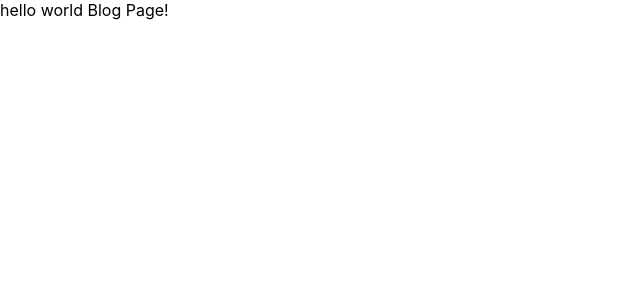
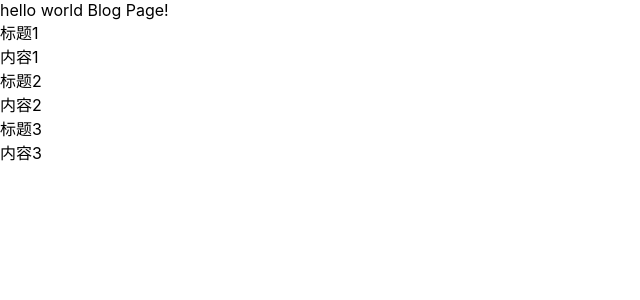
Before and after one commit to dingyongcheng2016/next-demo-app, a Next.js app: page /blog in a window 1280 px wide. Shown: the top 300 px of the page, without its empty margins (0-640 px from the left). Built offline with nearby package versions, Linux system fonts and the light colour scheme.

Commit message:
ffix:: 接口调试

```diff
--- a/package.json
+++ b/package.json
@@ -10,12 +10,14 @@
   },
   "dependencies": {
     "axios": "^0.26.1",
+    "lodash": "^4.17.21",
     "next": "12.1.0",
     "next-with-less": "^2.0.5",
     "react": "17.0.2",
     "react-dom": "17.0.2"
   },
   "devDependencies": {
+    "@types/lodash": "^4.14.180",
     "@types/node": "17.0.23",
     "@types/react": "17.0.42",
     "eslint": "8.11.0",
--- a/pages/api/blog.ts
+++ b/pages/api/blog.ts
@@ -4,7 +4,7 @@ import type { NextApiRequest, NextApiResponse } from 'next'
 interface BlogIf{
     id: string,
     title: string,
-    contex: string
+    context: string
 }
 
 type Data = {
@@ -19,17 +19,17 @@ export default function handler(
     {
         id: '1',
         title: '标题1',
-        contex: '内容1'
+        context: '内容1'
     },
     {
         id: '2',
         title: '标题2',
-        contex: '内容2'
+        context: '内容2'
     },
     {
         id: '3',
         title: '标题3',
-        contex: '内容3'
+        context: '内容3'
     }
   ] })
 }
--- a/pages/blog/index.tsx
+++ b/pages/blog/index.tsx
@@ -1,8 +1,11 @@
 import type { NextPage } from 'next';
 import Head from 'next/head';
 import fetch from '@/utils/request';
+import _ from 'lodash';
 
-const Blog: NextPage =()=>{
+const Blog: NextPage =(props)=>{
+    const { posts=[] } = props;
+    console.log('posts', posts)
     return (
         <div>
             <Head>
@@ -11,6 +14,18 @@ const Blog: NextPage =()=>{
                 <link rel="icon" href="/favicon.ico" />
             </Head>
             <div>hello world Blog Page! </div>
+            <div>
+              {
+                _.map(_.get(posts, 'list', []), item=>{
+                  return(
+                    <div key={item.id}>
+                      <div>{item.title}</div>
+                      <div>{item.context}</div>
+                    </div>
+                  )
+                })
+              }
+            </div>
         </div>
     )
 };
@@ -19,7 +34,6 @@ export async function getStaticProps() {
      // 调用外部 API 获取博文列表
   const res = await fetch.get('http://localhost:3000/api/blog');
   const posts = await res.data;
-  console.log('posts', posts)
 
   // 通过返回 { props: { posts } } 对象，Blog 组件
   // 在构建时将接收到 `posts` 参数
```
Also changed, not shown: 1 other file (tests, documents, lock files or other folders).
